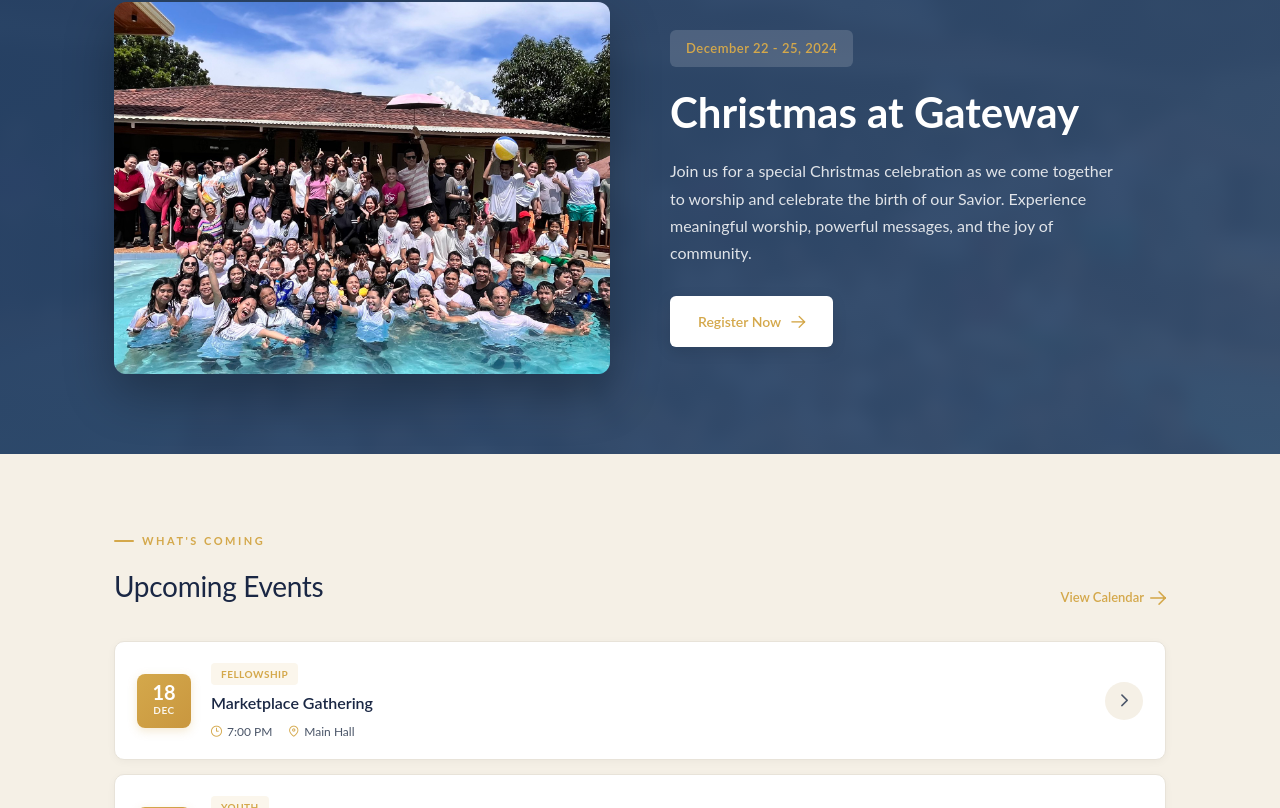
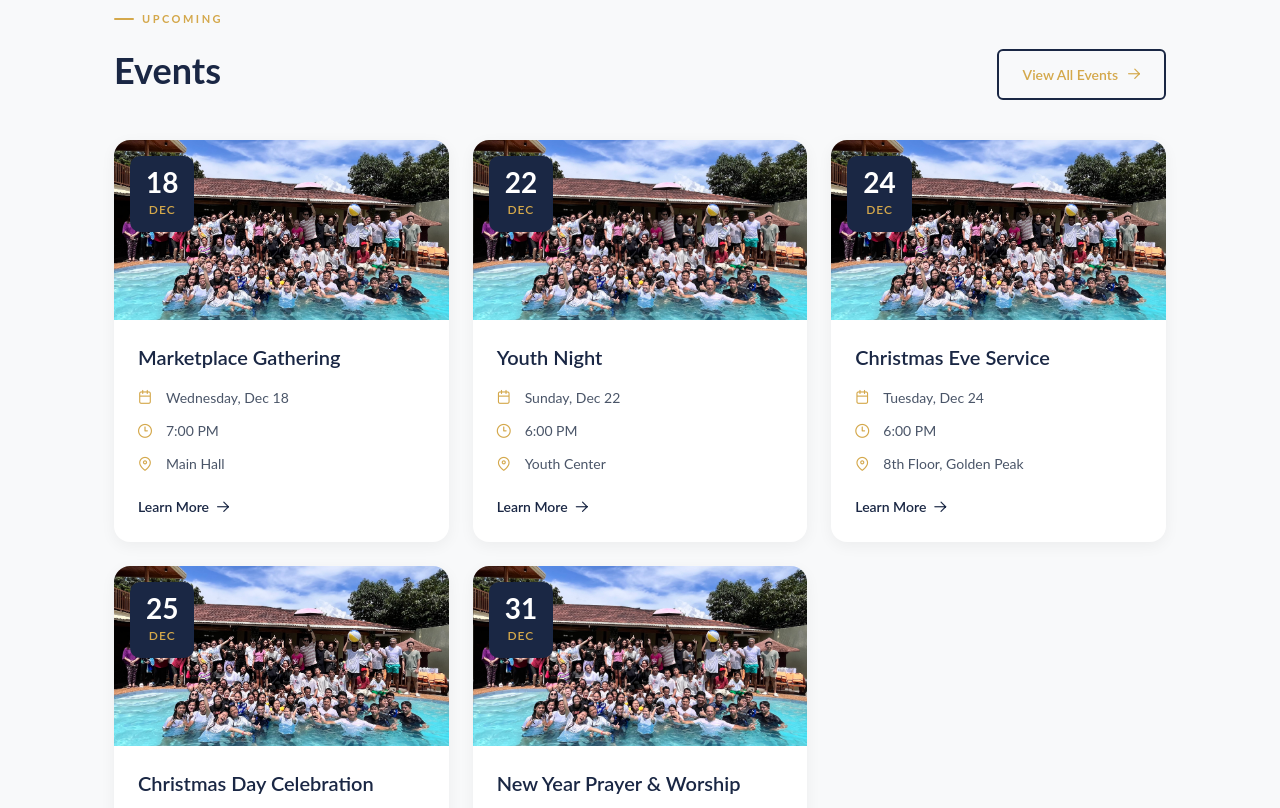
Before and after one commit to j-andradeii/gwc-monitoring-nextjs, a Next.js app: page / in a window 1280 px wide. Shown: the part 3952-4760 px from the top of the page. Built offline with nearby package versions, Linux system fonts and the light colour scheme; no server answers.

Commit message:
update events section

```diff
--- a/src/components/landing/EventsSection.tsx
+++ b/src/components/landing/EventsSection.tsx
@@ -7,19 +7,11 @@ interface Event {
   id: string;
   title: string;
   date: string;
+  day: string;
   time: string;
   location: string;
-  type: string;
+  image: string;
 }
-
-// Featured event data
-const featuredEvent = {
-  title: 'Christmas at Gateway',
-  dateRange: 'December 22 - 25, 2024',
-  description:
-    'Join us for a special Christmas celebration as we come together to worship and celebrate the birth of our Savior. Experience meaningful worship, powerful messages, and the joy of community.',
-  image: '/assets/images/community.jpg',
-};
 
 // Upcoming events list
 const upcomingEvents: Event[] = [
@@ -27,114 +19,101 @@ const upcomingEvents: Event[] = [
     id: '1',
     title: 'Marketplace Gathering',
     date: 'Dec 18',
+    day: 'Wednesday',
     time: '7:00 PM',
     location: 'Main Hall',
-    type: 'Fellowship',
+    image: '/assets/images/community.jpg',
   },
   {
     id: '2',
     title: 'Youth Night',
     date: 'Dec 22',
+    day: 'Sunday',
     time: '6:00 PM',
     location: 'Youth Center',
-    type: 'Youth',
+    image: '/assets/images/community.jpg',
   },
   {
     id: '3',
     title: 'Christmas Eve Service',
     date: 'Dec 24',
+    day: 'Tuesday',
     time: '6:00 PM',
     location: '8th Floor, Golden Peak',
-    type: 'Worship',
+    image: '/assets/images/community.jpg',
   },
   {
     id: '4',
     title: 'Christmas Day Celebration',
     date: 'Dec 25',
+    day: 'Wednesday',
     time: '9:30 AM',
     location: '8th Floor, Golden Peak',
-    type: 'Worship',
+    image: '/assets/images/community.jpg',
   },
   {
     id: '5',
     title: 'New Year Prayer & Worship',
     date: 'Dec 31',
+    day: 'Tuesday',
     time: '10:00 PM',
     location: '8th Floor, Golden Peak',
-    type: 'Prayer',
+    image: '/assets/images/community.jpg',
   },
 ];
 
-
 export const EventsSection: React.FC = () => {
   return (
-    <section id="events" className="bethel-events-section animate-on-scroll">
-      {/* Featured Event - Bethel Style */}
-      <div className="featured-event-bethel">
-        <div
-          className="featured-event-bg"
-          style={{ backgroundImage: `url('${featuredEvent.image}')` }}
-        />
-        <div className="featured-event-overlay"></div>
+    <section id="events" className="events-grid-section animate-on-scroll">
       <div className="landing-container">
-          <div className="featured-event-inner">
-            <div className="featured-event-image-side">
-              <div
-                className="featured-event-img"
-                style={{ backgroundImage: `url('${featuredEvent.image}')` }}
-              />
+        <div className="events-grid-header">
+          <div>
+            <span className="section-label">Upcoming</span>
+            <h2>Events</h2>
           </div>
-            <div className="featured-event-content-side">
-              <span className="featured-event-date-label">{featuredEvent.dateRange}</span>
-              <h2 className="featured-event-heading">{featuredEvent.title}</h2>
-              <p className="featured-event-desc">{featuredEvent.description}</p>
-              <Link href="#" className="btn-arrow btn-arrow-white">
-                Register Now
+          <Link href="#" className="btn-arrow btn-arrow-outline-navy">
+            View All Events
             <i className="pi pi-arrow-right arrow-icon"></i>
           </Link>
         </div>
+
+        <div className="events-card-grid">
+          {upcomingEvents.map((event) => (
+            <Link key={event.id} href="#" className="event-grid-card">
+              <div
+                className="event-grid-card-image"
+                style={{ backgroundImage: `url('${event.image}')` }}
+              >
+                <div className="event-grid-card-date-badge">
+                  <span className="event-grid-day-num">{event.date.split(' ')[1]}</span>
+                  <span className="event-grid-month">{event.date.split(' ')[0]}</span>
                 </div>
               </div>
+              <div className="event-grid-card-body">
+                <h3 className="event-grid-card-title">{event.title}</h3>
+                <div className="event-grid-card-info">
+                  <div className="event-grid-info-row">
+                    <i className="pi pi-calendar"></i>
+                    <span>{event.day}, {event.date}</span>
                   </div>
-
-      {/* Upcoming Events List */}
-      <div className="upcoming-events-section">
-        <div className="landing-container">
-          <div className="section-header-inline">
-            <div>
-              <span className="section-label">What&apos;s Coming</span>
-              <h2>Upcoming Events</h2>
+                  <div className="event-grid-info-row">
+                    <i className="pi pi-clock"></i>
+                    <span>{event.time}</span>
                   </div>
-            <Link href="#" className="view-all-link">
-              View Calendar <i className="pi pi-arrow-right"></i>
-            </Link>
-          </div>
-
-          <div className="events-list">
-            {upcomingEvents.map((event) => (
-              <Link key={event.id} href="#" className="event-card">
-                <div className="event-date-badge">
-                  <span className="event-date-day">{event.date.split(' ')[1]}</span>
-                  <span className="event-date-month">{event.date.split(' ')[0]}</span>
-                </div>
-                <div className="event-info">
-                  <span className="event-type">{event.type}</span>
-                  <h3>{event.title}</h3>
-                  <div className="event-details">
-                    <span><i className="pi pi-clock"></i> {event.time}</span>
-                    <span><i className="pi pi-map-marker"></i> {event.location}</span>
+                  <div className="event-grid-info-row">
+                    <i className="pi pi-map-marker"></i>
+                    <span>{event.location}</span>
                   </div>
                 </div>
-                <div className="event-action">
-                  <i className="pi pi-chevron-right"></i>
+                <div className="event-grid-card-cta">
+                  <span>Learn More</span>
+                  <i className="pi pi-arrow-right"></i>
+                </div>
               </div>
             </Link>
           ))}
         </div>
       </div>
-      </div>
-
-
     </section>
   );
 };
--- a/src/styles/landing.css
+++ b/src/styles/landing.css
@@ -1692,293 +1692,211 @@
 }
 
 /* ===========================================
-   BETHEL-STYLE EVENTS SECTION
+   EVENTS GRID SECTION - Card Grid Display
    =========================================== */
-.bethel-events-section {
-  background: var(--background-main);
-}
-
-/* Featured Event - Bethel Style */
-.featured-event-bethel {
-  position: relative;
+.events-grid-section {
   padding: 80px 0;
-  overflow: hidden;
-}
-
-.featured-event-bg {
-  position: absolute;
-  inset: 0;
-  background-size: cover;
-  background-position: center;
-  filter: blur(8px);
-  transform: scale(1.1);
-  opacity: 0.3;
-}
-
-.featured-event-overlay {
-  position: absolute;
-  inset: 0;
-  background: linear-gradient(135deg, rgba(30, 58, 95, 0.95) 0%, rgba(30, 58, 95, 0.85) 100%);
-}
-
-.featured-event-inner {
-  position: relative;
-  z-index: 1;
-  display: grid;
-  grid-template-columns: 1fr 1fr;
-  gap: 60px;
-  align-items: center;
-}
-
-.featured-event-image-side {
-  position: relative;
-}
-
-.featured-event-img {
-  width: 100%;
-  aspect-ratio: 4/3;
-  background-size: cover;
-  background-position: center;
-  border-radius: 12px;
-  box-shadow: 0 20px 50px rgba(0, 0, 0, 0.3);
-}
-
-.featured-event-content-side {
-  color: #ffffff;
-}
-
-.featured-event-date-label {
-  display: inline-block;
-  padding: 8px 16px;
-  background: rgba(255, 255, 255, 0.15);
-  border-radius: 6px;
-  font-size: 13px;
-  font-weight: 600;
-  color: var(--primary-gold-accent);
-  letter-spacing: 0.5px;
-  margin-bottom: 20px;
-}
-
-.featured-event-heading {
-  font-size: 42px;
-  font-weight: 700;
-  line-height: 1.2;
-  margin-bottom: 20px;
-  color: #ffffff;
-}
-
-.featured-event-desc {
-  font-size: 16px;
-  line-height: 1.7;
-  color: rgba(255, 255, 255, 0.85);
-  margin-bottom: 30px;
-  max-width: 450px;
-}
-
-/* Upcoming Events List Section */
-.upcoming-events-section {
-  padding: 70px 0;
-  background: var(--background-main);
-}
-
-.upcoming-events-section h2 {
-  color: var(--text-primary);
-}
-
-/* Encounter Jesus Section */
-.encounter-section {
-  padding: 80px 0;
-  background: #ffffff;
-}
-
-.encounter-header {
-  text-align: center;
-  margin-bottom: 50px;
-}
-
-.encounter-header h2 {
+  background: #f8f9fa;
+}
+
+.events-grid-header {
+  display: flex;
+  justify-content: space-between;
+  align-items: flex-end;
+  margin-bottom: 40px;
+}
+
+.events-grid-header h2 {
   font-size: 36px;
   font-weight: 700;
   color: var(--text-primary);
-  margin-top: 10px;
-}
-
-.encounter-grid {
-  display: grid;
-  grid-template-columns: repeat(4, 1fr);
-  gap: 24px;
-  max-width: 1100px;
-  margin: 0 auto;
-}
-
-.encounter-card {
-  display: flex;
-  flex-direction: column;
-  align-items: center;
-  text-align: center;
-  padding: 40px 24px;
-  background: #f8f9fa;
-  border-radius: 12px;
+  margin: 0;
+}
+
+.btn-arrow-outline-navy {
+  display: inline-flex;
+  align-items: center;
+  gap: 10px;
+  padding: 12px 24px;
+  font-size: 14px;
+  font-weight: 600;
+  border-radius: 6px;
+  border: 2px solid var(--color-navy);
+  background: transparent;
+  color: var(--color-navy);
   text-decoration: none;
   transition: all 0.3s ease;
-  position: relative;
-}
-
-.encounter-card:hover {
+}
+
+.btn-arrow-outline-navy:hover {
   background: var(--color-navy);
-  transform: translateY(-4px);
-  box-shadow: 0 15px 40px rgba(30, 58, 95, 0.2);
-}
-
-.encounter-icon {
-  width: 64px;
-  height: 64px;
-  background: var(--primary-gold-accent);
-  border-radius: 50%;
-  display: flex;
-  align-items: center;
-  justify-content: center;
-  margin-bottom: 20px;
+  color: #ffffff;
+}
+
+.btn-arrow-outline-navy .arrow-icon {
+  font-size: 12px;
+  transition: transform 0.3s ease;
+}
+
+.btn-arrow-outline-navy:hover .arrow-icon {
+  transform: translateX(4px);
+}
+
+/* Events Card Grid */
+.events-card-grid {
+  display: grid;
+  grid-template-columns: repeat(3, 1fr);
+  gap: 24px;
+}
+
+.event-grid-card {
+  background: #ffffff;
+  border-radius: 16px;
+  overflow: hidden;
+  text-decoration: none;
   transition: all 0.3s ease;
-}
-
-.encounter-icon i {
-  font-size: 24px;
+  box-shadow: 0 4px 15px rgba(0, 0, 0, 0.05);
+}
+
+.event-grid-card:hover {
+  transform: translateY(-8px);
+  box-shadow: 0 20px 40px rgba(0, 0, 0, 0.12);
+}
+
+.event-grid-card-image {
+  position: relative;
+  height: 180px;
+  background-size: cover;
+  background-position: center;
+}
+
+.event-grid-card-date-badge {
+  position: absolute;
+  top: 16px;
+  left: 16px;
+  background: var(--color-navy);
+  padding: 12px 16px;
+  border-radius: 10px;
+  text-align: center;
+  min-width: 60px;
+}
+
+.event-grid-day-num {
+  display: block;
+  font-size: 28px;
+  font-weight: 700;
   color: #ffffff;
-}
-
-.encounter-card:hover .encounter-icon {
-  background: #ffffff;
-}
-
-.encounter-card:hover .encounter-icon i {
-  color: var(--color-navy);
-}
-
-.encounter-card h3 {
-  font-size: 18px;
+  line-height: 1;
+}
+
+.event-grid-month {
+  display: block;
+  font-size: 12px;
+  font-weight: 600;
+  color: var(--primary-gold-accent);
+  text-transform: uppercase;
+  letter-spacing: 1px;
+  margin-top: 4px;
+}
+
+.event-grid-card-body {
+  padding: 24px;
+}
+
+.event-grid-card-title {
+  font-size: 20px;
   font-weight: 600;
   color: var(--text-primary);
-  margin-bottom: 8px;
+  margin: 0 0 16px 0;
+  line-height: 1.3;
   transition: color 0.3s ease;
 }
 
-.encounter-card:hover h3 {
-  color: #ffffff;
-}
-
-.encounter-card p {
+.event-grid-card:hover .event-grid-card-title {
+  color: var(--color-navy);
+}
+
+.event-grid-card-info {
+  display: flex;
+  flex-direction: column;
+  gap: 10px;
+  margin-bottom: 20px;
+}
+
+.event-grid-info-row {
+  display: flex;
+  align-items: center;
+  gap: 10px;
   font-size: 14px;
   color: var(--text-secondary);
-  line-height: 1.5;
-  margin-bottom: 16px;
-  transition: color 0.3s ease;
-}
-
-.encounter-card:hover p {
-  color: rgba(255, 255, 255, 0.8);
-}
-
-.encounter-link {
-  width: 36px;
-  height: 36px;
-  background: transparent;
-  border: 2px solid var(--primary-gold-accent);
-  border-radius: 50%;
-  display: flex;
-  align-items: center;
-  justify-content: center;
-  transition: all 0.3s ease;
-}
-
-.encounter-link i {
+}
+
+.event-grid-info-row i {
   font-size: 14px;
   color: var(--primary-gold-accent);
+  width: 18px;
+}
+
+.event-grid-card-cta {
+  display: flex;
+  align-items: center;
+  gap: 8px;
+  font-size: 14px;
+  font-weight: 600;
+  color: var(--color-navy);
   transition: all 0.3s ease;
 }
 
-.encounter-card:hover .encounter-link {
-  background: var(--primary-gold-accent);
-  border-color: var(--primary-gold-accent);
-}
-
-.encounter-card:hover .encounter-link i {
-  color: #ffffff;
-}
-
-/* Responsive - Featured Event */
-@media (max-width: 991px) {
-  .featured-event-inner {
+.event-grid-card-cta i {
+  font-size: 12px;
+  transition: transform 0.3s ease;
+}
+
+.event-grid-card:hover .event-grid-card-cta {
+  color: var(--primary-gold-accent);
+}
+
+.event-grid-card:hover .event-grid-card-cta i {
+  transform: translateX(4px);
+}
+
+/* Responsive - Events Grid */
+@media (max-width: 1024px) {
+  .events-card-grid {
+    grid-template-columns: repeat(2, 1fr);
+  }
+}
+
+@media (max-width: 768px) {
+  .events-grid-section {
+    padding: 60px 0;
+  }
+
+  .events-grid-header {
+    flex-direction: column;
+    align-items: flex-start;
+    gap: 20px;
+  }
+
+  .events-grid-header h2 {
+    font-size: 28px;
+  }
+
+  .events-card-grid {
     grid-template-columns: 1fr;
-    gap: 40px;
-  }
-
-  .featured-event-heading {
-    font-size: 32px;
-  }
-
-  .encounter-grid {
-    grid-template-columns: repeat(2, 1fr);
-    gap: 16px;
-  }
-}
-
-@media (max-width: 576px) {
-  .featured-event-bethel {
-    padding: 60px 0;
-  }
-
-  .featured-event-heading {
-    font-size: 28px;
-  }
-
-  .featured-event-desc {
-    font-size: 15px;
-  }
-
-  .encounter-section {
-    padding: 60px 0;
-  }
-
-  .encounter-grid {
-    grid-template-columns: 1fr;
-    gap: 12px;
-  }
-
-  .encounter-card {
-    flex-direction: row;
-    text-align: left;
+    gap: 20px;
+  }
+
+  .event-grid-card-image {
+    height: 160px;
+  }
+
+  .event-grid-card-body {
     padding: 20px;
-    gap: 16px;
-  }
-
-  .encounter-icon {
-    width: 50px;
-    height: 50px;
-    margin-bottom: 0;
-    flex-shrink: 0;
-  }
-
-  .encounter-icon i {
-    font-size: 20px;
-  }
-
-  .encounter-card h3 {
-    font-size: 16px;
-  }
-
-  .encounter-card p {
-    font-size: 13px;
-    margin-bottom: 0;
-  }
-
-  .encounter-link {
-    position: absolute;
-    right: 20px;
-    top: 50%;
-    transform: translateY(-50%);
-    width: 32px;
-    height: 32px;
+  }
+
+  .event-grid-card-title {
+    font-size: 18px;
   }
 }
 
```
Lines whose indentation alone changed are shown as unchanged.
